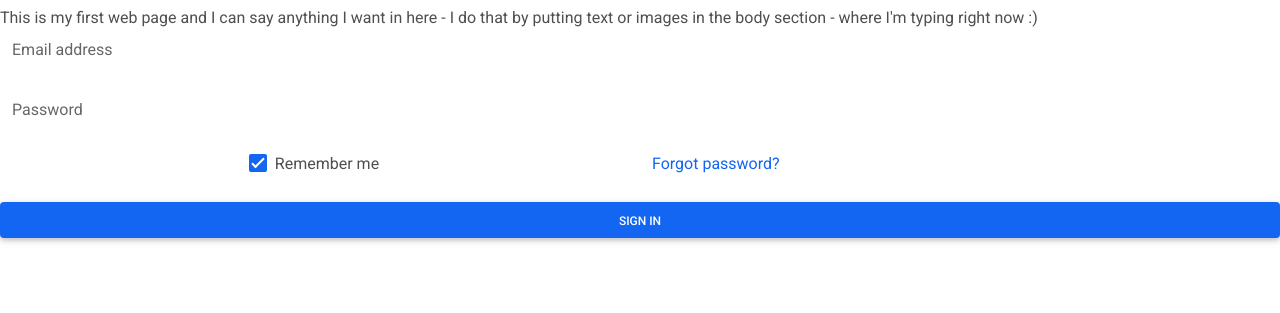
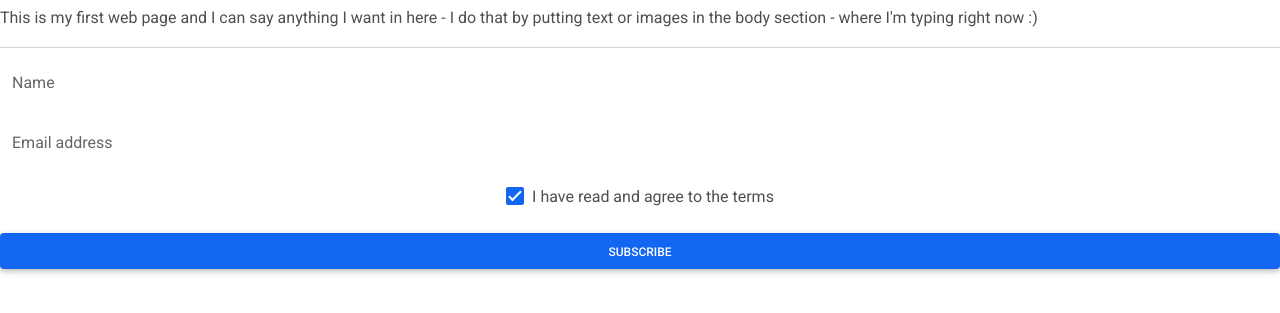
Before and after one commit to evergarden104/jojocujoh.github.io, a plain HTML site: page index.html in a window 1280 px wide. Shown: the part 51-364 px from the top of the page. Drawn offline with nearby package versions, Linux system fonts and the light colour scheme.

Commit message:
Update index.html

```diff
--- a/index.html
+++ b/index.html
@@ -28,39 +28,30 @@
 
 This is my first web page and I can say anything I want in here - I do that by putting text or images in the body section - where I'm typing right now :)
 
-  <br>
+  <hr>
+ <form>
+  <!-- Name input -->
+  <div class="form-outline mb-4">
+    <input type="text" id="form5Example1" class="form-control" />
+    <label class="form-label" for="form5Example1">Name</label>
+  </div>
 
-  <form>
   <!-- Email input -->
   <div class="form-outline mb-4">
-    <input type="email" id="form1Example1" class="form-control" />
-    <label class="form-label" for="form1Example1">Email address</label>
+    <input type="email" id="form5Example2" class="form-control" />
+    <label class="form-label" for="form5Example2">Email address</label>
   </div>
 
-  <!-- Password input -->
-  <div class="form-outline mb-4">
-    <input type="password" id="form1Example2" class="form-control" />
-    <label class="form-label" for="form1Example2">Password</label>
+  <!-- Checkbox -->
+  <div class="form-check d-flex justify-content-center mb-4">
+    <input class="form-check-input me-2" type="checkbox" value="" id="form5Example3" checked />
+    <label class="form-check-label" for="form5Example3">
+      I have read and agree to the terms
+    </label>
   </div>
 
-  <!-- 2 column grid layout for inline styling -->
-  <div class="row mb-4">
-    <div class="col d-flex justify-content-center">
-      <!-- Checkbox -->
-      <div class="form-check">
-        <input class="form-check-input" type="checkbox" value="" id="form1Example3" checked />
-        <label class="form-check-label" for="form1Example3"> Remember me </label>
-      </div>
-    </div>
-
-    <div class="col">
-      <!-- Simple link -->
-      <a href="#!">Forgot password?</a>
-    </div>
-  </div>
-</body>
   <!-- Submit button -->
-  <button type="submit" class="btn btn-primary btn-block">Sign in</button>
+  <button type="submit" class="btn btn-primary btn-block mb-4">Subscribe</button>
 </form>
 
 </body>
```
